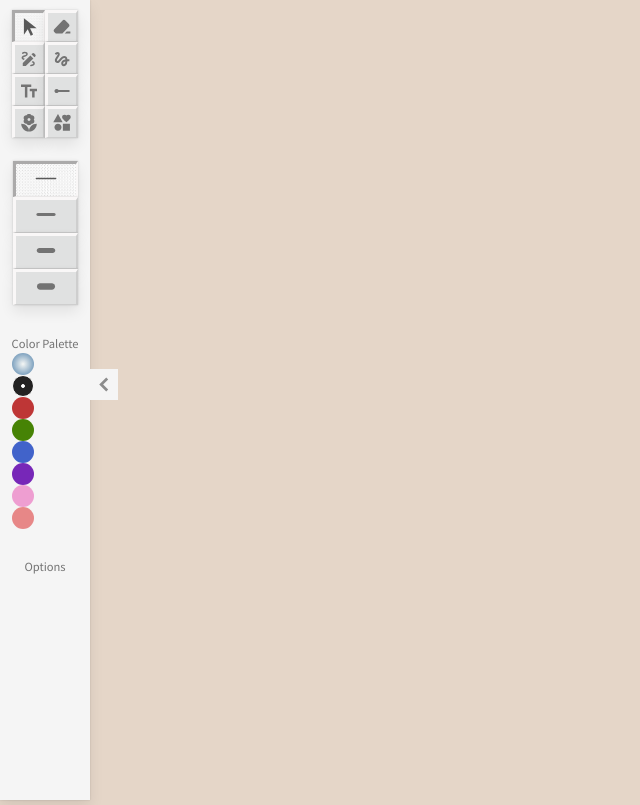
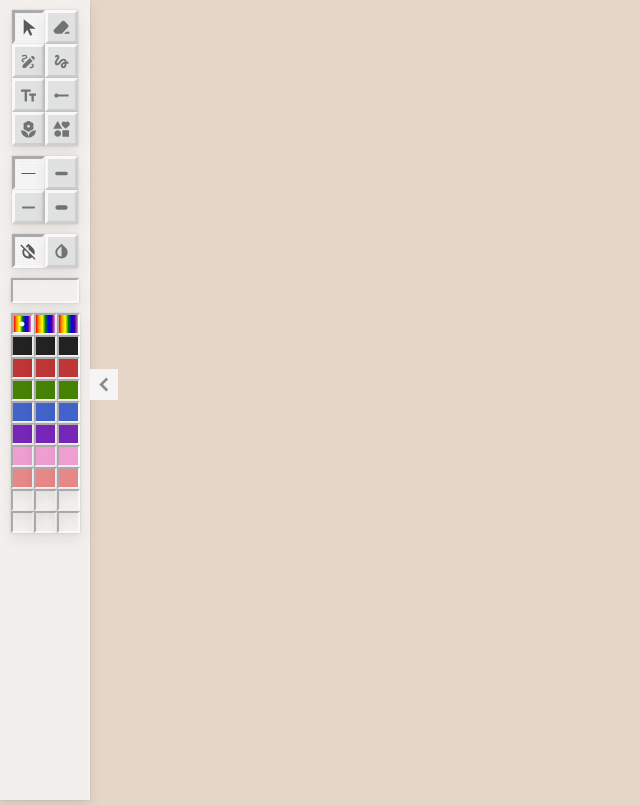
Before and after one commit to sofversoza/virtual-sketchbook, a website: page index.html in a window 1280 px wide. Shown: the whole page, without its empty margins (0-640 px from the left). Drawn offline with Linux system fonts and the light colour scheme.

Commit message:
more work on sidebar--added more icons and a color viewer box

```diff
--- a/index.html
+++ b/index.html
@@ -82,7 +82,7 @@
 									<li class="tool" id="line">
 										<img src="assets/line.svg" alt="line tool" title="line" />
 									</li>
-									<li class="tool" id="shapes">
+									<li class="tool" id="square">
 										<img
 											src="assets/shapes.svg"
 											alt="shapes tool"
@@ -109,6 +109,8 @@
 										title="line width"
 									/>
 								</li>
+							</ul>
+							<ul class="widths">
 								<li class="tool width" id="pen-sz" data-line-width="8">
 									<img
 										src="assets/pen-sz-4.svg"
@@ -126,14 +128,66 @@
 							</ul>
 						</div>
 
+						<div id="color-fill">
+							<ul class="options">
+								<li class="tool fill selected" id="no-fill">
+									<img
+										src="assets/nofill.svg"
+										alt="fill color"
+										title="no fill color"
+									/>
+								</li>
+								<li class="tool fill" id="fill">
+									<img
+										src="assets/fill.svg"
+										alt="fill color"
+										title="fill color"
+									/>
+								</li>
+							</ul>
+						</div>
+
+						<div id="color-viewer" title="selected color"></div>
+
 						<div id="color-options">
-							<span class="title">Color Palette</span>
-							<div class="row1">
+							<div class="col-1">
 								<ul class="colors">
-									<li class="color">
+									<li class="color selected">
 										<input type="color" id="s-color-picker" value="#FFFFFF" />
 									</li>
-									<li class="color selected"></li>
+									<li class="color"></li>
+									<li class="color"></li>
+									<li class="color"></li>
+									<li class="color"></li>
+									<li class="color"></li>
+									<li class="color"></li>
+									<li class="color"></li>
+									<li class="color"></li>
+									<li class="color"></li>
+								</ul>
+							</div>
+
+							<div class="col-2">
+								<ul class="colors">
+									<li class="color"></li>
+									<li class="color"></li>
+									<li class="color"></li>
+									<li class="color"></li>
+									<li class="color"></li>
+									<li class="color"></li>
+									<li class="color"></li>
+									<li class="color"></li>
+									<li class="color"></li>
+									<li class="color"></li>
+								</ul>
+							</div>
+
+							<div class="col-3">
+								<ul class="colors">
+									<li class="color"></li>
+									<li class="color"></li>
+									<li class="color"></li>
+									<li class="color"></li>
 									<li class="color"></li>
 									<li class="color"></li>
 									<li class="color"></li>
@@ -144,9 +198,7 @@
 							</div>
 						</div>
 
-						<div class="settings">
-							<span class="title">Options</span>
-						</div>
+						<div class="settings"></div>
 					</div>
 				</div>
 			</section>
--- a/script.js
+++ b/script.js
@@ -4,17 +4,20 @@ const sidebar = document.getElementById("sidebar")
 const sidebarIcon = document.getElementById("sidebar-icon")
 const tooltip = document.querySelector(".tooltip")
 const tooltipTriggers = document.querySelectorAll(".tooltip-trigger")
-const tools = document.querySelectorAll(".tools li.tool:not(.width)")
+const tools = document.querySelectorAll(".tools li.tool:not(.width):not(.fill)")
 const shapes = document.querySelectorAll(".shape")
 const colorPicker = document.querySelector("#s-color-picker")
 const colorOptions = document.querySelectorAll(".colors .color")
+const colorViewer = document.querySelector("#color-viewer")
 const lineWidthOptions = document.querySelectorAll("#line-width-options .width")
+const colorFillOptions = document.querySelectorAll("#color-fill .fill")
 const clearCanvas = document.querySelector(".clear-btn")
 const saveCanvas = document.querySelector(".save-btn")
 
 let startX, startY //mousedown x1,y1
 let isDrawing = false
 let sidebarOpen = true
+let fillColor = false
 let selectedTool
 let selectedColor
 let selectedWidth
@@ -42,12 +45,16 @@ function getBodyColor() {
 }
 
 const drawBox = (e) => {
+	if (!fillColor) {
 		return ctx.strokeRect(
 			e.offsetX,
 			e.offsetY,
 			startX - e.offsetX,
 			startY - e.offsetY
 		)
+	}
+
+	ctx.fillRect(e.offsetX, e.offsetY, startX - e.offsetX, startY - e.offsetY)
 }
 
 const drawCircle = (e) => {
@@ -58,7 +65,7 @@ const drawCircle = (e) => {
 	)
 	//x1, y1, radius, start & end angle
 	ctx.arc(startX, startY, radius, 0, 2 * Math.PI)
-	ctx.stroke()
+	!fillColor ? ctx.stroke() : ctx.fill()
 }
 
 const drawTriangle = (e) => {
@@ -67,7 +74,7 @@ const drawTriangle = (e) => {
 	ctx.lineTo(e.offsetX, e.offsetY) //1st line to mouse pointer
 	ctx.lineTo(startX * 2 - e.offsetX, e.offsetY) //tri's bottom line
 	ctx.closePath() //auto draw 3rd line, closing the tri
-	ctx.stroke()
+	!fillColor ? ctx.stroke() : ctx.fill()
 }
 
 const startDraw = (e) => {
@@ -76,6 +83,7 @@ const startDraw = (e) => {
 	startY = e.offsetY
 	ctx.beginPath()
 	ctx.strokeStyle = selectedColor
+	ctx.fillStyle = selectedColor
 	ctx.lineWidth = selectedWidth
 	//copy canvas data into snapshot to stop weird dragging while drawing
 	snapshot = ctx.getImageData(0, 0, canvas.width, canvas.height)
@@ -133,6 +141,16 @@ lineWidthOptions.forEach((width) => {
 	})
 })
 
+//color fill
+colorFillOptions.forEach((option) => {
+	option.addEventListener("click", () => {
+		document.querySelector("#color-fill .selected").classList.remove("selected")
+		option.classList.add("selected")
+		fillColor = option.id === "fill" ? true : false
+		console.log("fill color?" + " " + fillColor)
+	})
+})
+
 //change color
 colorOptions.forEach((color) => {
 	color.addEventListener("click", () => {
@@ -142,6 +160,7 @@ colorOptions.forEach((color) => {
 		selectedColor = window
 			.getComputedStyle(color)
 			.getPropertyValue("background-color")
+		colorViewer.style.backgroundColor = selectedColor
 		console.log(selectedColor)
 	})
 })
@@ -151,6 +170,7 @@ colorPicker.addEventListener("change", () => {
 	// passing picked color value from color picker to last color btn bg
 	colorPicker.parentElement.style.background = colorPicker.value
 	colorPicker.parentElement.click()
+	colorViewer.style.backgroundColor = colorPicker.value
 })
 
 //clear canvas
--- a/style.css
+++ b/style.css
@@ -78,7 +78,7 @@ li {
   top: 0;
   left: 0;
   transition: left 0.3s ease-in-out;
-  background-color: rgba(245, 245, 245);
+  background-color: rgba(245, 245, 245, 0.804);
   box-shadow: 0px 7px 14px rgba(0, 0, 0, .08),
     0px 0px 3.12708px rgba(0, 0, 0, .0798),
     0px 0px .931014px rgba(0, 0, 0, .1702);
@@ -115,7 +115,7 @@ li {
   height: inherit;
   padding: 10px;
   display: flex;
-  gap: 3%;
+  gap: 10px;
   flex-direction: column;
   justify-content: flex-start;
   align-items: center;
@@ -123,7 +123,9 @@ li {
 }
 
 #tool-options,
-#line-width-options {
+#line-width-options,
+#color-options,
+#color-viewer {
   width: 100%;
   /* height: 100%; */
   align-self: flex-start;
@@ -137,17 +139,18 @@ li {
 }
 
 #tool-options li img {
-  width: 18px;
-  height: 18px;
+  width: 17px;
+  height: 17px;
   filter: invert(45%);
 }
 
 #tool-options li,
-#line-width-options li {
+#line-width-options li,
+#color-fill li {
   border-top: 3px solid #f9f7f7;
   border-left: 3px solid #f9f7f7;
-  border-right: 2px solid #cecece;
-  border-bottom: 1px solid #cecece;
+  border-right: 3px solid #cecece;
+  border-bottom: 3px solid #cecece;
   background-color: #e0e1e1;
   box-shadow: 0px 7px 14px rgba(0, 0, 0, .08),
     0px 0px 3.12708px rgba(0, 0, 0, .0798),
@@ -155,40 +158,82 @@ li {
 }
 
 #tool-options .tool:is(.active),
-#line-width-options .width:is(.selected) {
+#line-width-options .width:is(.selected),
+#color-fill .fill:is(.selected) {
   border-top: 3px solid #abaaaa;
   border-left: 3px solid #abaaaa;
-  border-right: 2px solid #f9f7f7;
-  border-bottom: 1px solid #f9f7f7;
+  border-right: 3px solid #f9f7f7;
+  border-bottom: 3px solid #f9f7f7;
   background-image: url("./assets/activebg.jpeg");
   background-size: cover;
 }
 
 #tool-options .tool:is(.active) img,
-#line-width-options .width:is(.selected) img {
+#line-width-options .width:is(.selected) img,
+#color-fill .fill:is(.selected) img {
   filter: invert(35%);
 }
 
-#line-width-options li {
-  padding: 2px 10px 0 10px;
-}
-
 #line-width-options li img {
-  width: 40px;
-  height: 25px;
+  width: 17px;
+  height: 17px;
   filter: invert(45%);
   transform: rotate(45deg);
 }
 
+#color-fill {
+  display: flex;
+  justify-content: center;
+}
 
+#color-fill ul {
+  display: flex;
+  align-items: center;
+}
 
+#color-fill li,
+#line-width-options li {
+  padding: 4px 5px 0 5px;
+}
 
+#color-fill li img {
+  width: 17px;
+  height: 17px;
+  filter: invert(45%);
+}
 
-#color-options .color {
+#color-viewer {
+  align-self: center;
+  width: 97%;
+  min-height: 25px;
+  background-color: "";
+  border-top: 2.5px solid #abaaaa;
+  border-left: 2.5px solid #abaaaa;
+  border-right: 2.5px solid #f9f7f7;
+  border-bottom: 2.5px solid #f9f7f7;
+  box-shadow: 0px 7px 14px rgba(0, 0, 0, .08),
+    0px 0px 3.12708px rgba(0, 0, 0, .0798),
+    0px 0px .931014px rgba(0, 0, 0, .1702);
+}
+
+#color-options li.color {
   height: 22px;
-  width: 22px;
-  border-radius: 50%;
+  width: 23px;
   position: relative;
+  border-top: 2.5px solid #abaaaa;
+  border-left: 2.5px solid #abaaaa;
+  border-right: 2.5px solid #f9f7f7;
+  border-bottom: 2.5px solid #f9f7f7;
+  box-shadow: 0px 7px 14px rgba(0, 0, 0, .08),
+    0px 0px 3.12708px rgba(0, 0, 0, .0798),
+    0px 0px .931014px rgba(0, 0, 0, .1702);
+}
+
+#color-options li.color:is(.selected) {
+  border-top: 3.5px solid #abaaaa;
+  border-left: 3.5px solid #abaaaa;
+  border-right: 3.5px solid #f9f7f7;
+  border-bottom: 3.5px solid #f9f7f7;
 }
 
 #color-options #s-color-picker {
@@ -196,8 +241,29 @@ li {
   position: relative;
 }
 
+/* circle 4 selected */
+#color-options .color.selected::before {
+  position: absolute;
+  content: "";
+  top: 50%;
+  left: 50%;
+  height: 5px;
+  width: 5px;
+  background-color: #fff;
+  border-radius: 50%;
+  border: 1px solid #fff;
+  transform: translate(-50%, -50%);
+}
+
 #color-options .color:nth-child(1) {
-  background: radial-gradient(at center, rgb(245, 247, 245), rgb(78, 127, 169));
+  background: linear-gradient(to right,
+      red,
+      orange,
+      yellow,
+      green,
+      blue,
+      indigo,
+      violet);
 }
 
 #color-options .color:nth-child(2) {
@@ -228,27 +294,6 @@ li {
   background-color: #e78787;
 }
 
-#color-options .color.selected {
-  border: 1.5px solid #fff;
-}
-
-#color-options .color.selected::before {
-  position: absolute;
-  content: "";
-  top: 50%;
-  left: 50%;
-  height: 4px;
-  width: 4px;
-  background-color: #fff;
-  border-radius: inherit;
-  border: 1px solid #fff;
-  transform: translate(-50%, -50%);
-}
-
-#color-options .color:first-child.selected::before {
-  border-color: #fff;
-}
-
 .btn-wrapper button {
   cursor: pointer;
   /* color: #fff; */
```
Also changed, not shown: assets/fill.svg (added), assets/nofill.svg (added). Lines whose indentation alone changed are shown as unchanged.
